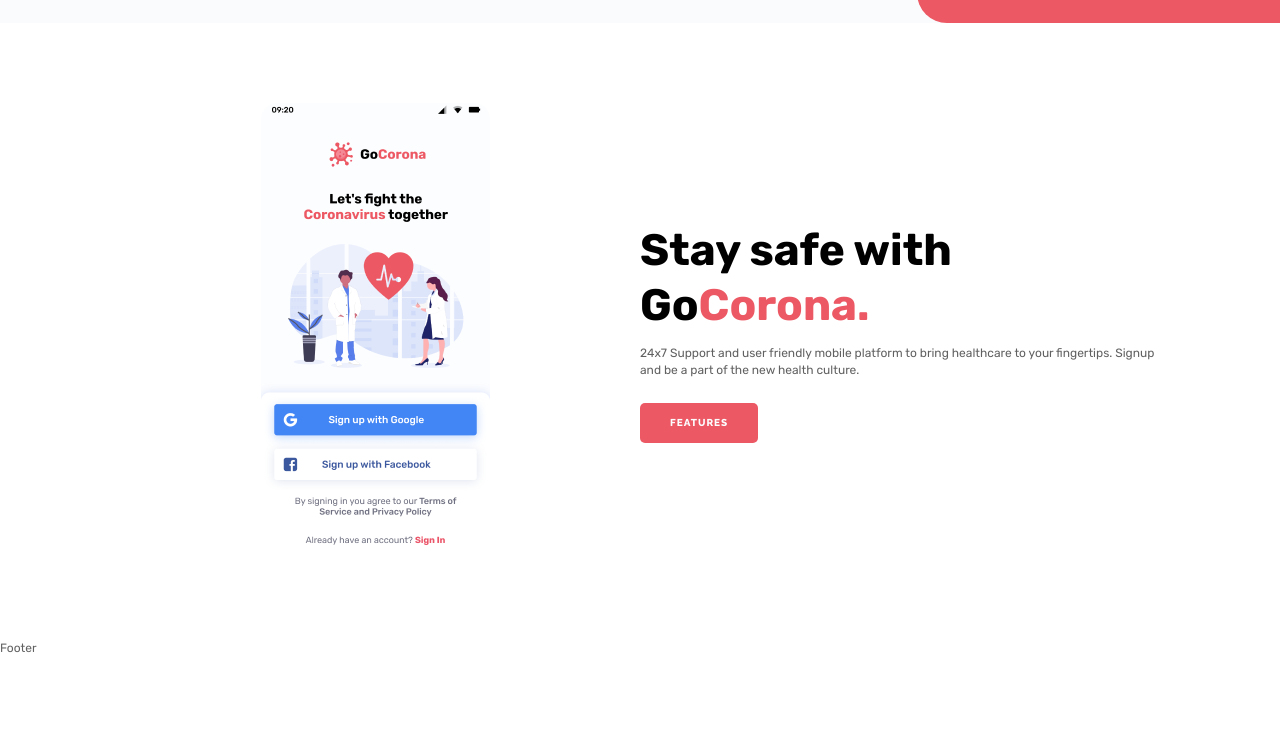
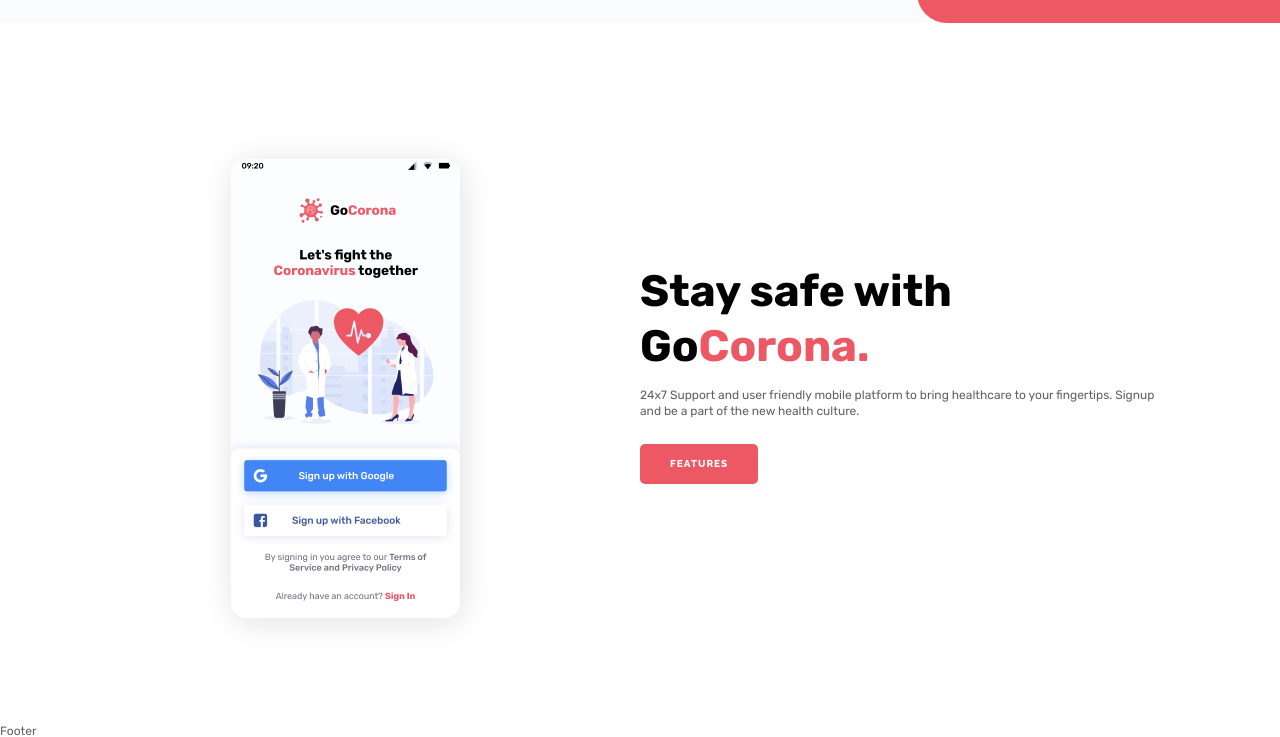
Before and after one commit to NAErshov/training_site_3, a plain HTML site: page index.html in a window 1280 px wide. Shown: the part 676-1413 px from the top of the page. Before the commit the page ends 1330 px from the top, so only its background shows below. Drawn offline with Linux system fonts and the light colour scheme.

Commit message:
13.7.2022

```diff
--- a/css/style.css
+++ b/css/style.css
@@ -410,7 +410,7 @@ body {
 }
 .stay-safe__media {
     flex: 0 1 50%;
-    text-align: center;
+    padding: 0 0 0 47px;
 }
 .stay-safe__content {
     flex: 0 1 50%
@@ -421,8 +421,27 @@ body {
 
 .media-stay-safe {
     width: 373px;
-    display: inline-block;
+    padding: 56px 0 27px 0;
+    text-align: center;
     position: relative;
 }
 .media-stay-safe_image {
+    display: inline-block;
+    box-shadow: 2px 4px 32px rgba(0, 0, 0, 0.12);
+    border-radius: 16px;
+    position: relative;
 }
+.media-stay-safe_image img {
+    position: relative;
+    z-index: 2;
+}
+.media-stay-safe_image::after {
+    content: "";
+    position: absolute;
+    bottom: -12px;
+    left: 12px;
+    width: 206px;
+    height: 27px;
+    background: rgba(240, 240, 240, 0.49);
+    border-radius: 16px;
+}
```
